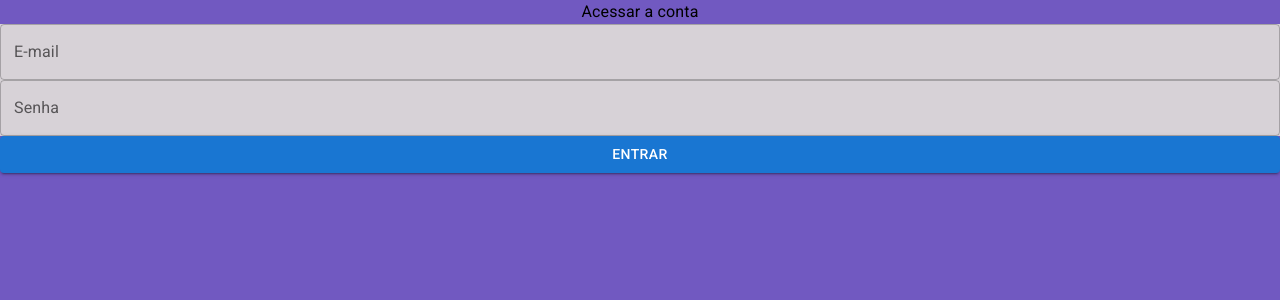
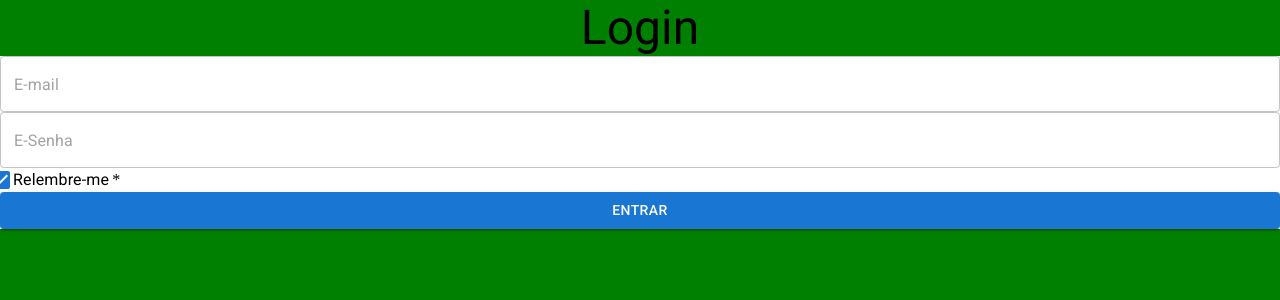
Before and after one commit to marcos-renan/login-react-mui, a React (Vite) app: page / in a window 1280 px wide. Shown: the top 300 px of the page. Built offline with nearby package versions, Linux system fonts and the light colour scheme.

Commit message:
reformulando formulario

```diff
--- a/index.html
+++ b/index.html
@@ -1,5 +1,5 @@
 <!doctype html>
-<html lang="en">
+<html lang="pt-br">
   <head>
     <meta charset="UTF-8" />
     <link rel="preconnect" href="https://fonts.googleapis.com" />
--- a/src/App.tsx
+++ b/src/App.tsx
@@ -3,7 +3,9 @@ import Login from './components/Login'
 
 function App() {
   return (
+
     <Login/>
+
   )
 }
 
--- a/src/components/Login.tsx
+++ b/src/components/Login.tsx
@@ -1,26 +1,31 @@
-import { Box, Button, FormControl, TextField, Typography } from "@mui/material"
+import { CheckBox } from "@mui/icons-material";
+import { Box, Button, FormControl, FormControlLabel, TextField, Typography } from "@mui/material";
 
 
 const Login = () => {
 
   return (
-
-    <Box bgcolor={"#7159c1"} display={"flex"} flexDirection={"column"} minHeight={"100vh"}>
-
-      <Typography align="center">Acessar a conta</Typography>
-
-      <Box component={"form"} bgcolor={"#d7d2d7"} display={"flex"} flexDirection={"column"}>
-        <FormControl>
-          <TextField type="email" label="E-mail" variant="outlined" />
-        </FormControl>
-        <TextField type="password" label="Senha" variant="outlined" />
-
+    <>
+      {/* container principal */} {/* */}
+      <Box bgcolor='green' display='flex' flexDirection='column' minHeight='100vh' component='form'>
+        <Typography variant="h3" align="center"> Login</Typography>
+        {/* container do formulario */}
+        <Box bgcolor='white' display='flex' flexDirection='column'>
+          {/* formulario */}
+          <FormControl>
+            {/* input do email*/}
+            <TextField type="email" placeholder="E-mail" variant="outlined" required/>
+            {/* input da senha */}
+            <TextField type="password" placeholder="E-Senha" variant="outlined" required/>
+            {/* checkbox de relembrar dados*/}
+            <FormControlLabel control={<CheckBox value="remember" color="primary" required/>} label="Relembre-me" />
+            {/* botao de entrar*/}
+            <Button type="submit" variant="contained" color="primary">Entrar</Button>
+          </FormControl>
+        </Box>
       </Box>
-
-      <Button variant="contained">Entrar</Button>
-
-    </Box>
+    </>
   );
 }
 
-export default Login
+export default Login;
```
